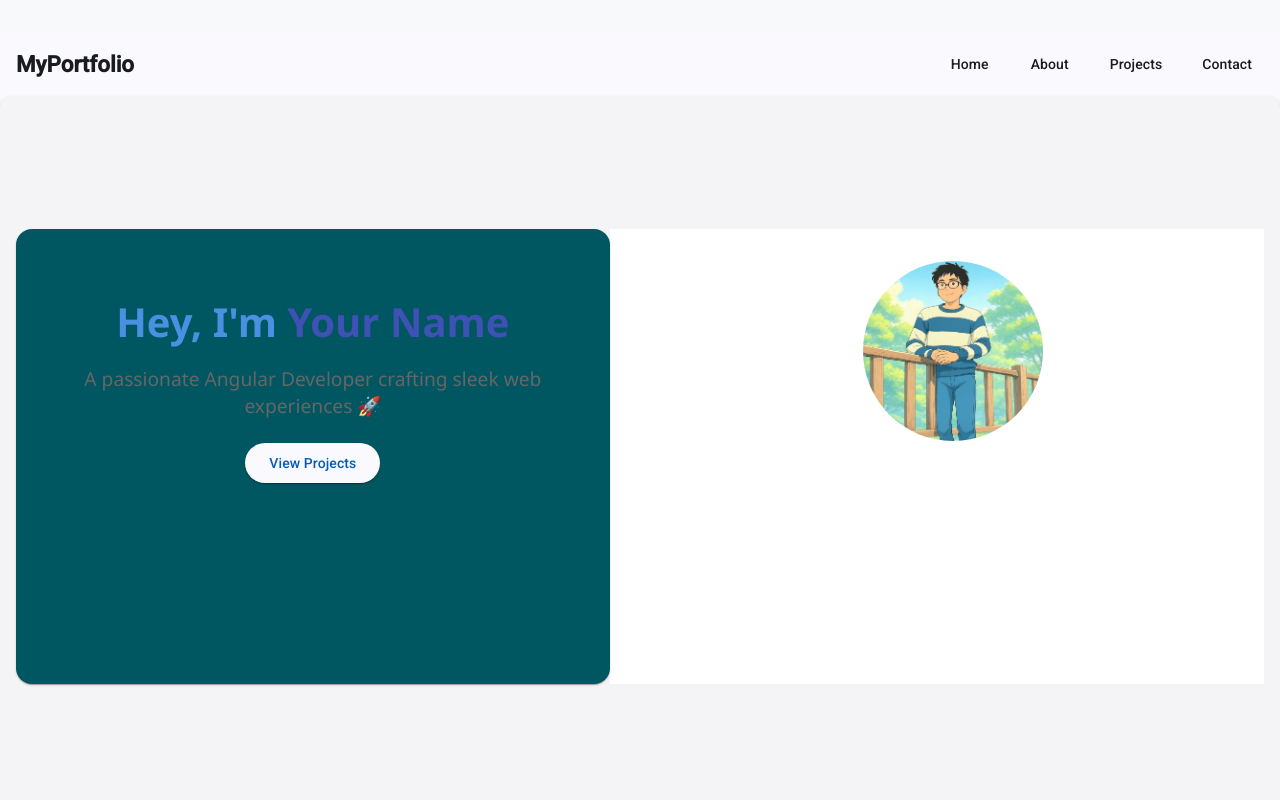
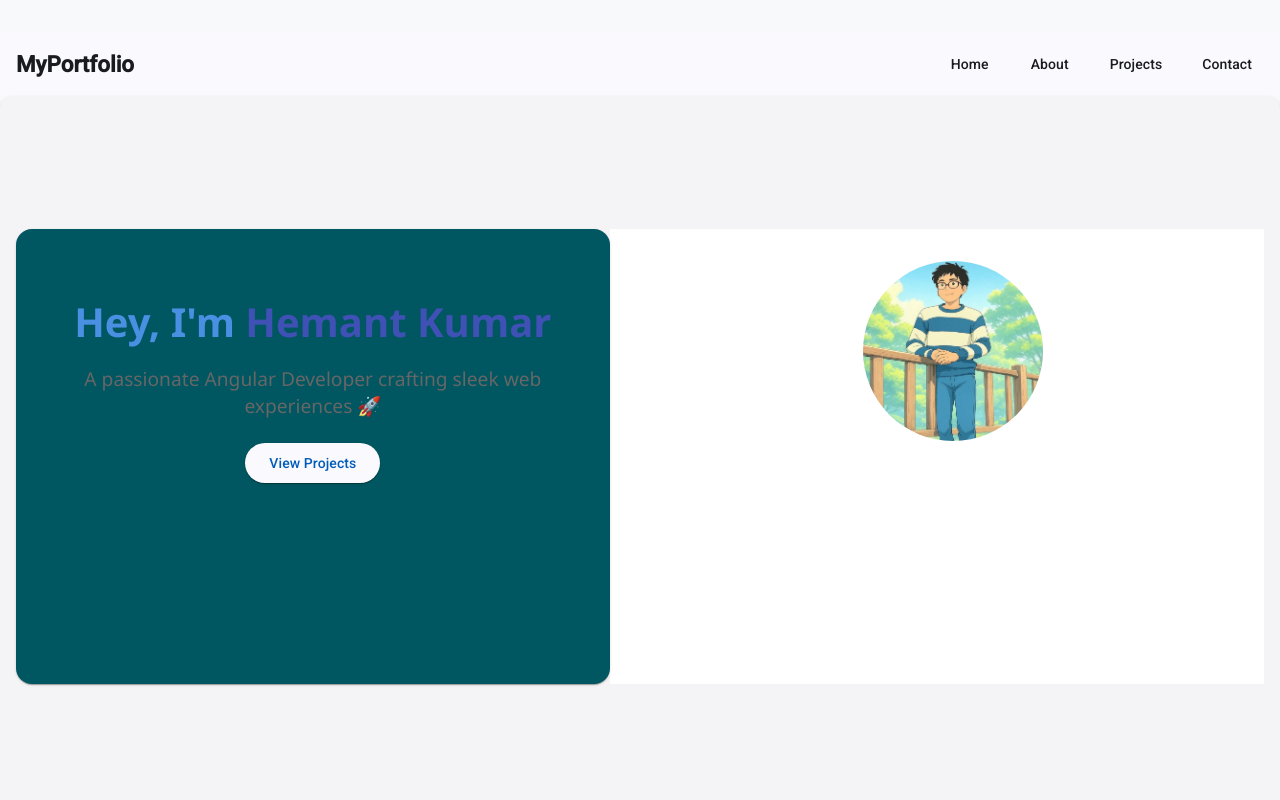
Before and after one commit to kumarh20/My-portfolio, an Angular app: page / in a window 1280 px wide. Before the commit this address led to /my-portfolio/. Shown: the top 800 px of the page. Built offline with nearby package versions, Linux system fonts and the light colour scheme.

Commit message:
fix: rendering issue

```diff
--- a/src/app/app.component.html
+++ b/src/app/app.component.html
@@ -1,8 +1,3 @@
-<!-- <header class="nav">
-  <button class="theme-toggle-btn" (click)="toggleTheme()">
-    <mat-icon class="icon-switch">{{ themeIcon }}</mat-icon>
-  </button>
-</header> -->
 
 <main class="main-content">
   <router-outlet></router-outlet>
--- a/src/app/features/home/home.component.html
+++ b/src/app/features/home/home.component.html
@@ -14,7 +14,7 @@
     <div class="main-container">
       <mat-card class="section-left hero-card">
         <div class="content">
-          <h1>Hey, I'm <span class="highlight">Your Name</span></h1>
+          <h1>Hey, I'm <span class="highlight">Hemant Kumar </span></h1>
           <p class="subtitle">A passionate Angular Developer crafting sleek web experiences 🚀</p>
           <button mat-raised-button color="accent" routerLink="/projects">View Projects</button>
         </div>
--- a/src/app/layout/main-layout.component.html
+++ b/src/app/layout/main-layout.component.html
@@ -1 +1,5 @@
-<p>main-layout works!</p>
+<app-header></app-header>
+<main class="main-content">
+    <router-outlet></router-outlet>
+</main>
+<app-footer></app-footer>
--- a/src/app/layout/main-layout.component.ts
+++ b/src/app/layout/main-layout.component.ts
@@ -10,13 +10,7 @@ import { HeaderComponent } from './header.component';
   selector: 'app-main-layout',
   imports: [CommonModule, MaterialModule, RouterModule, HeaderComponent, FooterComponent]
 ,
-  template: `
-  <app-header></app-header>
-  <main class="main-content">
-    <router-outlet></router-outlet>
-  </main>
-  <app-footer></app-footer>
-  `,
+  templateUrl: './main-layout.component.html',
   styleUrl: './main-layout.component.scss'
 })
 export class MainLayoutComponent {
--- a/src/index.html
+++ b/src/index.html
@@ -3,7 +3,7 @@
 <head>
   <meta charset="utf-8">
   <title>MyPortfolio</title>
-  <base href="/my-portfolio/">
+  <base href="/">
   <meta name="description" content="MyPortfolio">
   <meta name="keywords" content="portfolio, web development, projects, skills">
   <meta name="author" content="Kumar Hemant">
```
